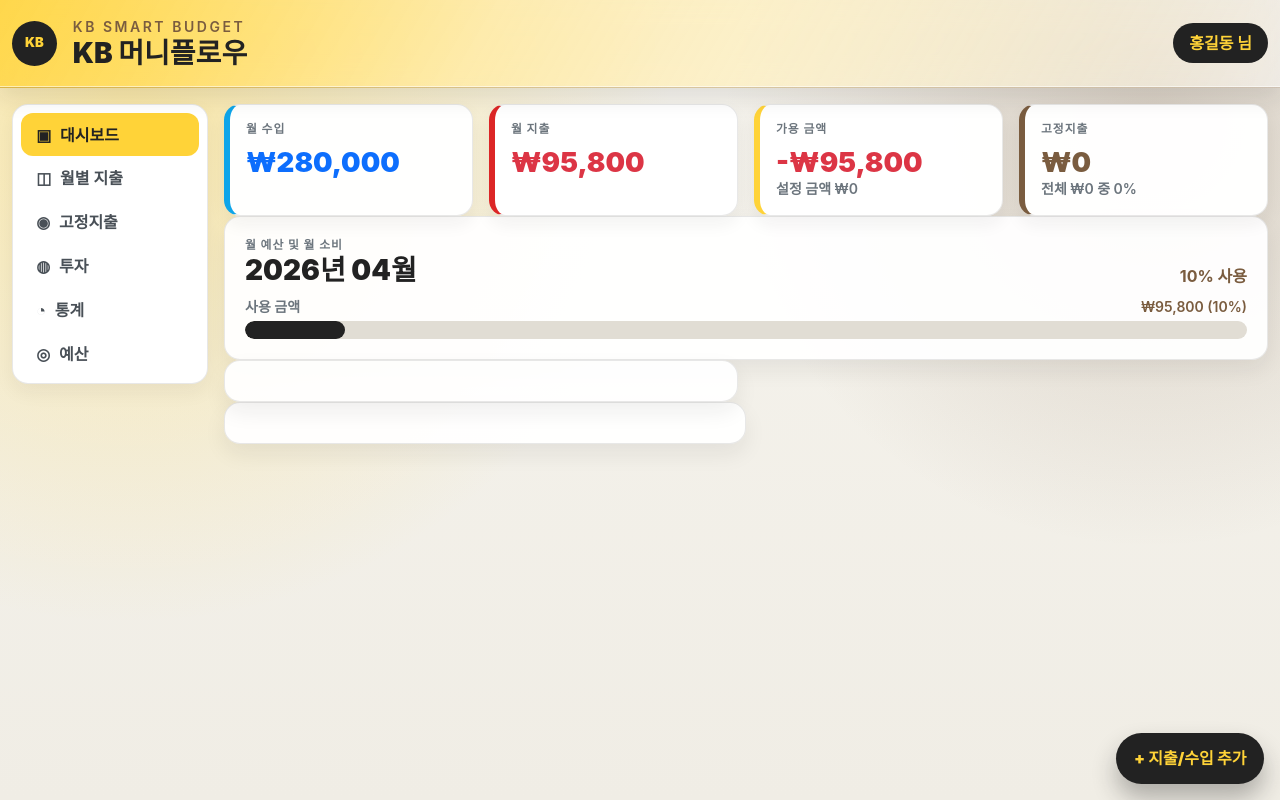
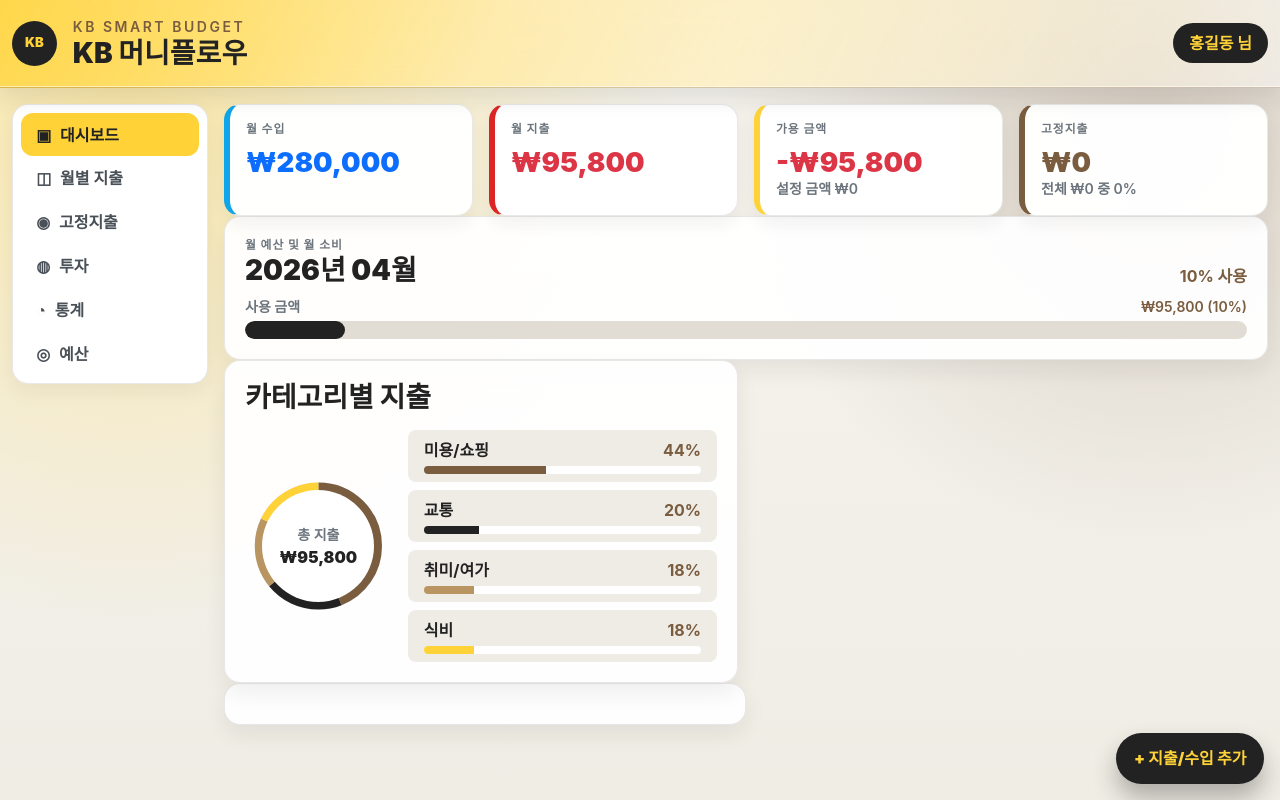
Before and after one commit to KB-Skeleton/KB-Skeleton-Project-KustomBank, a Vue app: page / in a window 1280 px wide. Built offline with nearby package versions, Linux system fonts and the light colour scheme; data requests are answered from the project's data file; the HTML template or start-up script is replaced by a standard one.

Commit message:
feat: 카테고리별 지출 도넛차트 완성 및 불필요한 코드 제거 - #21

```diff
--- a/src/components/dashBoard/BudgetProgress.vue
+++ b/src/components/dashBoard/BudgetProgress.vue
@@ -23,9 +23,9 @@
 <script setup>
 import { useFinanceStore } from "@/stores/finance";
 import ProgressBar from "../common/ProgressBar.vue";
-import { computed, onMounted } from "vue";
+import { computed } from "vue";
 
-const { formatCurrency, getMonthlySummary, getTransaction } = useFinanceStore();
+const { formatCurrency, getMonthlySummary } = useFinanceStore();
 
 const currentMonth = new Date().toISOString().slice(0, 7);
 const monthLabel = currentMonth.replace("-", "년 ") + "월";
@@ -37,8 +37,4 @@
 const budgetUsage = computed(() =>
   Math.round((summary.value.expense / monthlyBudgetTarget) * 100 || 0),
 );
-
-onMounted(() => {
-  getTransaction();
-});
 </script>
--- a/src/components/dashBoard/ExpenseDonutChart.vue
+++ b/src/components/dashBoard/ExpenseDonutChart.vue
@@ -1,2 +1,108 @@
-<template></template>
-<script></script>
+<template>
+  <h3 class="h3 fw-black kb-text-charcoal mb-3">카테고리별 지출</h3>
+  <div class="d-flex flex-column flex-sm-row align-items-center gap-3">
+    <div class="position-relative" style="width: 14rem; height: 14rem">
+      <svg viewBox="0 0 120 120" class="w-100 h-100">
+        <g transform="rotate(-90 60 60)">
+          <circle
+            cx="60"
+            cy="60"
+            :r="DONUT_RADIUS"
+            fill="none"
+            stroke="#e5e7eb"
+            :stroke-width="DONUT_STROKE"
+          />
+          <circle
+            v-for="slice in donutSlices"
+            :key="slice.category"
+            cx="60"
+            cy="60"
+            :r="DONUT_RADIUS"
+            fill="none"
+            :stroke="slice.color"
+            :stroke-width="DONUT_STROKE"
+            :stroke-dasharray="`${slice.dash} ${slice.gap}`"
+            :stroke-dashoffset="`${-slice.offset}`"
+          />
+        </g>
+      </svg>
+      <div
+        class="position-absolute top-50 start-50 translate-middle rounded-circle d-flex flex-column align-items-center justify-content-center bg-white"
+        style="width: 7rem; height: 7rem"
+      >
+        <p class="small fw-semibold text-secondary mb-0">총 지출</p>
+        <p class="fw-black mb-0 kb-text-charcoal">
+          {{ formatCurrency(summary.expense) }}
+        </p>
+      </div>
+    </div>
+    <ul class="list-unstyled w-100 d-grid gap-2 mb-0">
+      <li
+        v-for="slice in pieSlices"
+        :key="slice.category"
+        class="rounded-3 px-3 py-2"
+        style="background: var(--kb-gray-100)"
+      >
+        <div class="d-flex justify-content-between mb-1">
+          <p class="mb-0 fw-bold kb-text-charcoal">{{ slice.category }}</p>
+          <p class="mb-0 fw-bold kb-text-brown">{{ slice.ratio }}%</p>
+        </div>
+        <div class="progress" style="height: 0.5rem; background: #fff">
+          <div
+            class="progress-bar"
+            :style="{ width: `${slice.ratio}%`, backgroundColor: slice.color }"
+          ></div>
+        </div>
+      </li>
+    </ul>
+  </div>
+</template>
+<script setup>
+import { computed } from "vue";
+import { useFinanceStore } from "@/stores/finance";
+
+const { formatCurrency, getMonthlySummary, getMonthlyExpensesByCategory } =
+  useFinanceStore();
+
+const pieColors = [
+  "#ffd338",
+  "#222222",
+  "#7a5c3f",
+  "#b99562",
+  "#5fa5d9",
+  "#e87a5d",
+  "#7c8695",
+];
+
+const currentMonth = new Date().toISOString().slice(0, 7);
+
+const summary = computed(() => getMonthlySummary(currentMonth));
+
+const pieSlices = computed(() => {
+  const data = getMonthlyExpensesByCategory(currentMonth);
+
+  const total = Object.values(data).reduce((sum, value) => sum + value, 0) || 1;
+
+  return Object.entries(data)
+    .map(([category, value], index) => ({
+      category,
+      value,
+      color: pieColors[index % pieColors.length],
+      ratio: Math.round((value / total) * 100),
+    }))
+    .sort((a, b) => b.value - a.value);
+});
+
+const DONUT_RADIUS = 42;
+const DONUT_STROKE = 20;
+const DONUT_CIRCUMFERENCE = 2 * Math.PI * DONUT_RADIUS;
+const donutSlices = computed(() => {
+  let cursor = 0;
+  return pieSlices.value.map((slice) => {
+    const dash = (slice.ratio / 100) * DONUT_CIRCUMFERENCE;
+    const offset = cursor;
+    cursor += dash;
+    return { ...slice, dash, gap: DONUT_CIRCUMFERENCE - dash, offset };
+  });
+});
+</script>
--- a/src/components/dashBoard/SummaryCards.vue
+++ b/src/components/dashBoard/SummaryCards.vue
@@ -116,8 +116,6 @@
     (sum, item) => sum + Number(item.amount || 0),
     0,
   );
-  console.log(fixedExpenseSetting);
-  console.log(totalFixed);
 
   return {
     spentFixed,
@@ -125,9 +123,4 @@
     usage: totalFixed > 0 ? Math.round((spentFixed / totalFixed) * 100) : 0,
   };
 });
-
-onMounted(() => {
-  getTransaction();
-  getFixed();
-});
 </script>
--- a/src/stores/finance.js
+++ b/src/stores/finance.js
@@ -228,7 +228,6 @@
       const res = await axios.get(BASE_URL + `fixed_expense_settings${query}`);
 
       if (res.status === 200) {
-        console.log(res.data);
         fixedExpenseSetting.value = res.data;
         return true;
       }
@@ -325,6 +324,26 @@
     };
   };
 
+  //월별 카테고리별 지출 메서드
+  const getMonthlyExpensesByCategory = (monthKey) => {
+    const totals = {};
+
+    transactions.value
+      .filter((transaction) => {
+        return (
+          toMonthKey(transaction.date) === monthKey &&
+          transaction.isExpense === true
+        );
+      })
+      .forEach((transaction) => {
+        const categoryName =
+          getCategoryById(transaction.categoryId)?.name || "기타";
+        totals[categoryName] = (totals[categoryName] || 0) + transaction.amount;
+      });
+
+    return totals;
+  };
+
   //예산 임시 매서드 예산 연동 후 삭제 예정
   const monthlyBudgetTarget = computed(() => {
     const expenseIds = (categories?.expense || []).map((item) => item.id);
@@ -372,5 +391,6 @@
     deleteFixed,
     getMonthlySummary,
     monthlyBudgetTarget,
+    getMonthlyExpensesByCategory,
   };
 });
--- a/src/views/DashBoardView.vue
+++ b/src/views/DashBoardView.vue
@@ -13,7 +13,7 @@
       <div class="col-12 col-xl-6">
         <article
           class="kb-panel kb-clickable"
-          @click="router.push('/statistics')"
+          @click="router.push('/monthly-spending')"
         >
           <ExpenseDonutChart></ExpenseDonutChart>
         </article>
@@ -30,10 +30,19 @@
 </template>
 <script setup>
 import { useRouter } from "vue-router";
+import { onMounted } from "vue";
 import BudgetProgress from "@/components/dashBoard/BudgetProgress.vue";
 import SummaryCards from "@/components/dashBoard/SummaryCards.vue";
 import ExpenseDonutChart from "@/components/dashBoard/ExpenseDonutChart.vue";
 import RecentTransactions from "@/components/dashBoard/RecentTransactions.vue";
 
+import { useFinanceStore } from "@/stores/finance";
+const { getTransaction, getFixed } = useFinanceStore();
+
 const router = useRouter();
+
+onMounted(() => {
+  getTransaction();
+  getFixed();
+});
 </script>
```
